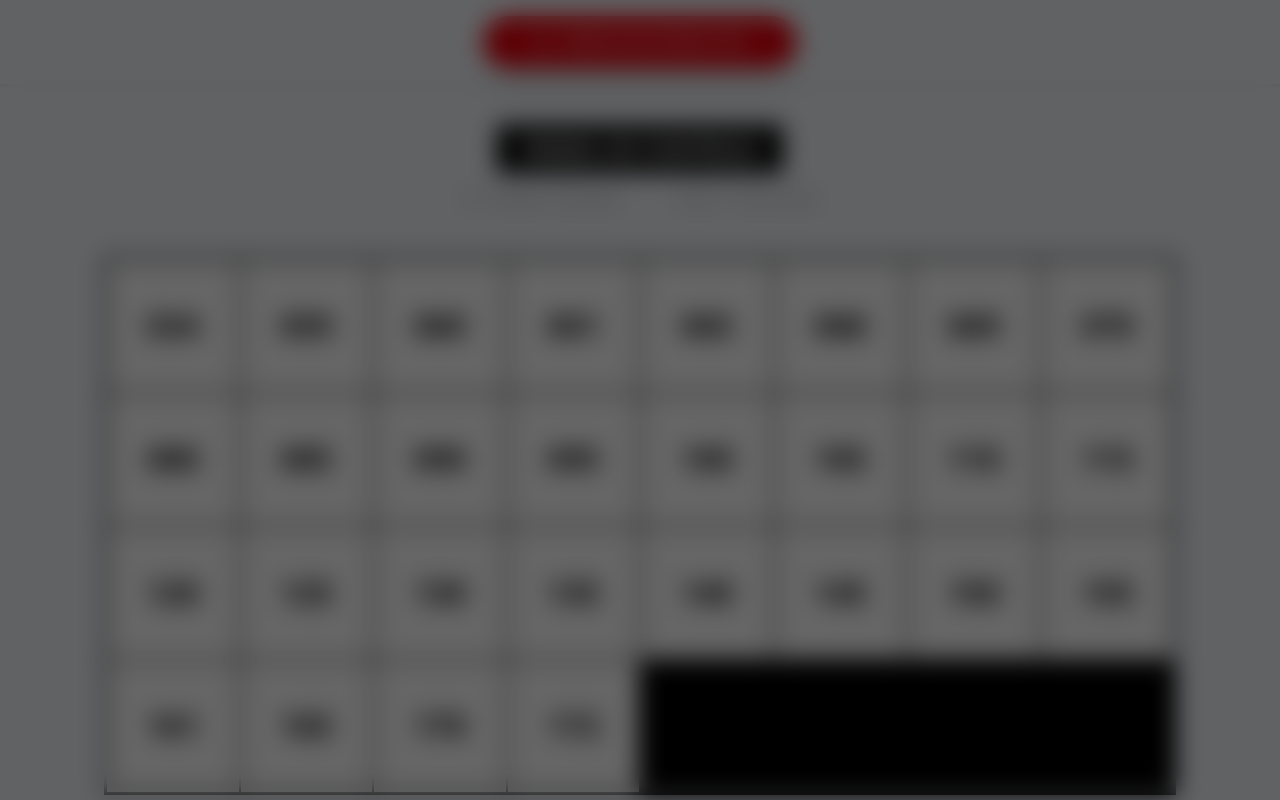
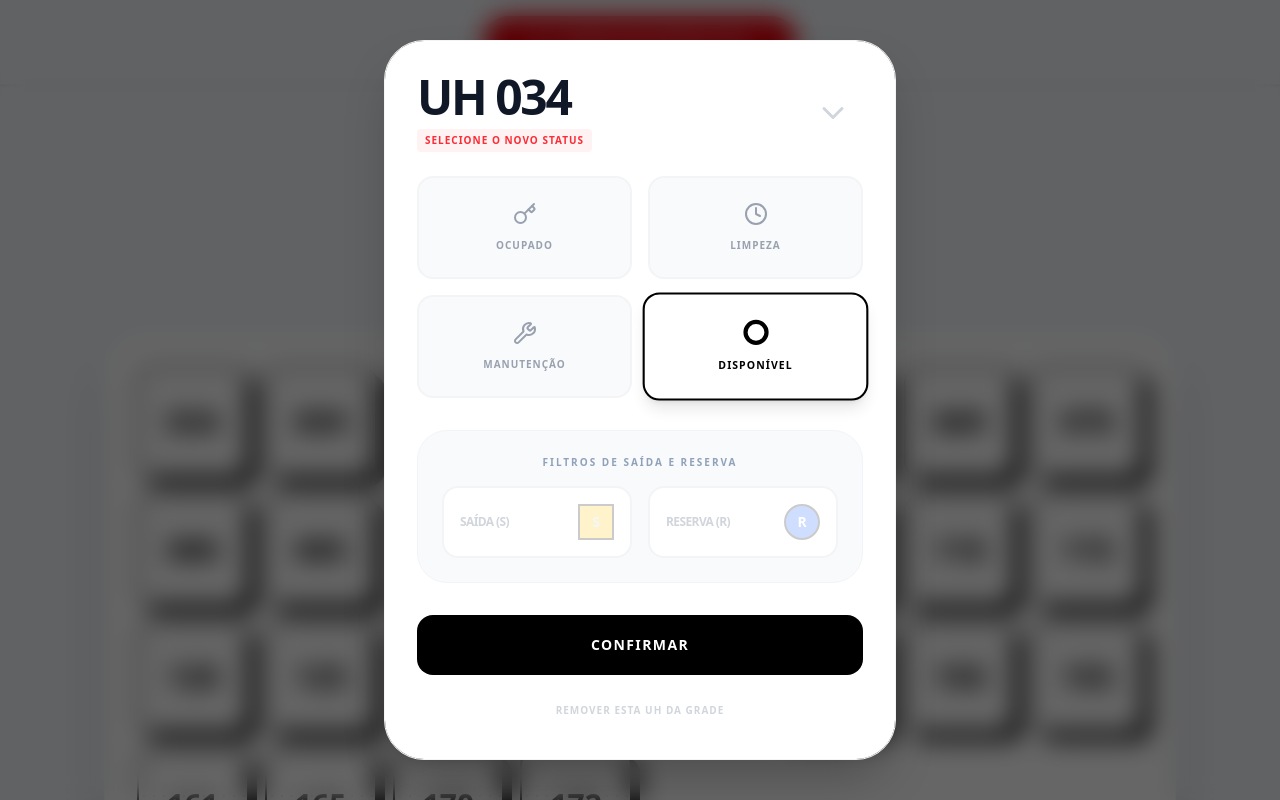
Before and after one commit to RdEngenharia/Controle-de-Chaves-Mec-nicas, a React (Vite) app: page / in a window 1280 px wide. Both pictures are taken after a click on the element "034". Shown: the top 800 px of the page. Built offline with nearby package versions, Linux system fonts and the light colour scheme.

Commit message:
atualização de leiaut

```diff
--- a/src/App.tsx
+++ b/src/App.tsx
@@ -49,11 +49,12 @@ const INITIAL_UH_LIST = [
 export default function App() {
   const [uhs, setUhs] = useState<UH[]>([]);
   const [editingUh, setEditingUh] = useState<UH | null>(null);
+  const [newUhId, setNewUhId] = useState('');
   const gridRef = useRef<HTMLDivElement>(null);
 
-  // Efeito para carregar dados e escutar redimensionamento
+  // Efeito para carregar dados
   useEffect(() => {
-    const saved = localStorage.getItem('chaves_uh_data_final');
+    const saved = localStorage.getItem('chaves_uh_data_v3');
     if (saved) {
       setUhs(JSON.parse(saved));
     } else {
@@ -69,9 +70,40 @@ export default function App() {
 
   useEffect(() => {
     if (uhs.length > 0) {
-      localStorage.setItem('chaves_uh_data_final', JSON.stringify(uhs));
+      localStorage.setItem('chaves_uh_data_v3', JSON.stringify(uhs));
     }
   }, [uhs]);
+
+  const addUh = (e: React.FormEvent) => {
+    e.preventDefault();
+    if (!newUhId.trim()) return;
+
+    if (uhs.find(u => u.id === newUhId.trim())) {
+      alert("Esta UH já existe na grade!");
+      return;
+    }
+
+    const newUh: UH = {
+      id: newUhId.trim(),
+      status: UHStatus.DISPONIVEL,
+      saidaHoje: false,
+      reservaHoje: false
+    };
+
+    setUhs(prev => {
+      const updated = [...prev, newUh];
+      // Ordenar numericamente se possível, senão alfabeticamente
+      return updated.sort((a, b) => a.id.localeCompare(b.id, undefined, { numeric: true }));
+    });
+    setNewUhId('');
+  };
+
+  const removeUh = (id: string) => {
+    if (confirm(`Tem certeza que deseja remover permanentemente a UH ${id}?`)) {
+      setUhs(prev => prev.filter(u => u.id !== id));
+      setEditingUh(null);
+    }
+  };
 
   const updateUh = (id: string, updates: Partial<UH>) => {
     setUhs(prev => prev.map(uh => uh.id === id ? { ...uh, ...updates } : uh));
@@ -165,46 +197,72 @@ export default function App() {
           <div className="inline-block bg-black text-white px-6 py-2 mb-4">
             <h1 className="text-2xl font-black tracking-tighter uppercase">Painel de Controle</h1>
           </div>
-          <div className="flex flex-col sm:flex-row items-center justify-center gap-4 sm:gap-14 text-sm font-bold text-gray-400">
+
+          <div className="flex flex-col sm:flex-row items-center justify-center gap-4 sm:gap-14 text-sm font-bold text-gray-400 mb-8">
             <span className="flex items-center gap-2 uppercase tracking-widest"><Clock size={16} /> Turno: Diurno</span>
             <span className="flex items-center gap-2 uppercase tracking-widest leading-none">Data: {new Date().toLocaleDateString('pt-BR')}</span>
           </div>
+
+          {/* NOVO: Formulário para adicionar UH */}
+          <form onSubmit={addUh} className="flex justify-center gap-2 max-w-sm mx-auto">
+            <input
+              type="text"
+              value={newUhId}
+              onChange={(e) => setNewUhId(e.target.value)}
+              placeholder="Número UH (ex: 205)"
+              className="flex-1 bg-white border-2 border-black px-4 py-2 font-bold uppercase placeholder:text-gray-300 focus:outline-none focus:ring-2 focus:ring-red-200 transition-all"
+            />
+            <button
+              type="submit"
+              className="bg-black text-white px-6 py-2 font-black hover:bg-gray-800 transition-colors"
+            >
+              ADICIONAR
+            </button>
+          </form>
         </header>
 
-        {/* GRADE DE UH - ESTILO QUADRADO (PORTA/JANELA) COM BORDAS PRETAS */}
+        {/* GRADE DE UH - ESTILO MODERNO: QUADRADOS SEPARADOS E FLUTUANTES */}
         <div
           ref={gridRef}
-          className="grid grid-cols-3 sm:grid-cols-4 md:grid-cols-6 lg:grid-cols-7 xl:grid-cols-8 gap-0 border-[2px] border-black bg-black"
+          className="grid grid-cols-3 sm:grid-cols-4 md:grid-cols-6 lg:grid-cols-7 xl:grid-cols-8 gap-4 p-8 bg-white rounded-[40px] shadow-2xl border border-gray-100"
         >
           {uhs.map((uh) => (
-            <div
+            <motion.div
               key={uh.id}
+              whileHover={{ y: -5, scale: 1.02 }}
+              whileTap={{ scale: 0.95 }}
               onClick={() => setEditingUh(uh)}
               style={{ backgroundColor: getStatusColor(uh.status) }}
-              className={`relative cursor-pointer aspect-square flex flex-col items-center justify-center border border-black transition-all hover:brightness-95`}
+              className={`relative cursor-pointer aspect-square flex flex-col items-center justify-center rounded-2xl border-2 border-black transition-all shadow-[8px_8px_0px_0px_rgba(0,0,0,1)] hover:shadow-[12px_12px_0px_0px_rgba(0,0,0,1)] group overflow-hidden`}
               id={`uh-card-${uh.id}`}
             >
-              <span className={`text-2xl sm:text-3xl font-black ${uh.status === UHStatus.OCUPADO || uh.status === UHStatus.MANUTENCAO ? 'text-white' : 'text-black'}`}>
+              <div className="absolute inset-0 opacity-0 group-hover:opacity-10 bg-white transition-opacity" />
+
+              <span className={`text-2xl sm:text-3xl font-black z-10 ${uh.status === UHStatus.OCUPADO || uh.status === UHStatus.MANUTENCAO ? 'text-white' : 'text-black'}`}>
                 {uh.id}
               </span>
 
-              {/* Marcadores S e R conforme solicitados */}
-              <div className="absolute top-1 right-1 flex flex-col gap-1 items-end pointer-events-none scale-[0.8] origin-top-right">
+              {/* Marcadores S e R */}
+              <div className="absolute top-1.5 right-1.5 flex flex-col gap-1 items-end pointer-events-none scale-[0.8] origin-top-right z-20">
                 {uh.saidaHoje && (
-                  <div className="relative w-8 h-8 flex items-center justify-center" title="Saída">
-                    <svg viewBox="0 0 24 24" className="absolute inset-0 w-full h-full text-yellow-400 drop-shadow-md">
-                      <path fill="currentColor" stroke="black" strokeWidth="2.5" d="M12 2L2 20h20L12 2z" />
+                  <div className="relative w-8 h-8 flex items-center justify-center drop-shadow-md" title="Saída">
+                    <svg viewBox="0 0 24 24" className="absolute inset-0 w-full h-full text-yellow-400">
+                      <path fill="currentColor" stroke="black" strokeWidth="3" d="M12 2L2 20h20L12 2z" />
                     </svg>
                     <span className="relative z-10 text-[10px] font-black text-black mt-1">S</span>
                   </div>
                 )}
                 {uh.reservaHoje && (
-                  <div className="w-8 h-8 bg-white text-blue-700 text-[10px] font-black flex items-center justify-center rounded-full border-[2.5px] border-blue-700 shadow-md" title="Reserva">
+                  <div className="w-8 h-8 bg-white text-blue-700 text-[10px] font-black flex items-center justify-center rounded-full border-[3px] border-blue-700 shadow-md" title="Reserva">
                     R
                   </div>
                 )}
               </div>
-            </div>
+
+              {/* Detalhe estético: grade discreta no fundo do card */}
+              <div className="absolute inset-0 opacity-10 pointer-events-none"
+                   style={{backgroundImage: 'radial-gradient(circle, currentColor 1px, transparent 1px)', backgroundSize: '10px 10px'}} />
+            </motion.div>
           ))}
         </div>
 
@@ -240,59 +298,63 @@ export default function App() {
               className="fixed inset-0 bg-black/60 backdrop-blur-md z-50"
             />
             <motion.div
-              initial={{ y: "100%", opacity: 0 }} animate={{ y: 0, opacity: 1 }} exit={{ y: "100%", opacity: 0 }}
-              className="fixed bottom-0 left-0 right-0 bg-white p-6 rounded-t-[40px] z-[60] shadow-2xl md:max-w-lg md:mx-auto md:relative md:bottom-auto md:mt-20 md:rounded-3xl"
+              initial={{ scale: 0.9, opacity: 0 }}
+              animate={{ scale: 1, opacity: 1 }}
+              exit={{ scale: 0.9, opacity: 0 }}
+              className="fixed inset-0 m-auto w-[95%] max-w-lg h-fit bg-white p-8 rounded-[40px] z-[60] shadow-2xl overflow-y-auto max-h-[90vh] border border-gray-100"
               id="status-modal"
             >
-              <div className="max-w-md mx-auto">
-                <div className="flex justify-between items-center mb-8">
+              <div className="flex justify-between items-center mb-6">
                 <div>
-                    <h2 className="text-4xl font-black tracking-tight text-gray-900 leading-none">UH {editingUh.id}</h2>
-                    <p className="text-xs font-bold text-gray-400 mt-2 uppercase tracking-widest">Ações da Unidade</p>
+                  <h2 className="text-5xl font-black tracking-tighter text-gray-900 leading-none">UH {editingUh.id}</h2>
+                  <p className="text-[10px] font-black text-red-500 mt-2 uppercase tracking-widest bg-red-50 inline-block px-2 py-1 rounded">Selecione o Novo Status</p>
                 </div>
-                  <button onClick={() => setEditingUh(null)} className="p-2 hover:bg-gray-100 rounded-full transition-colors">
-                    <ChevronDown size={32} className="text-gray-300" />
+                <button
+                  onClick={() => setEditingUh(null)}
+                  className="p-3 hover:bg-gray-100 rounded-full transition-colors group"
+                >
+                  <ChevronDown size={36} className="text-gray-300 group-hover:text-black transition-colors" />
                 </button>
               </div>
 
-                <div className="grid grid-cols-2 gap-3 mb-10">
+              <div className="grid grid-cols-2 gap-4 mb-8">
                 <StatusBtn
                   label="OCUPADO" color={COLORS.OCUPADO}
                   active={editingUh.status === UHStatus.OCUPADO}
                   onClick={() => updateUh(editingUh.id, { status: UHStatus.OCUPADO })}
-                    icon={<Key size={20} />}
+                  icon={<Key size={24} />}
                 />
                 <StatusBtn
                   label="LIMPEZA" color={COLORS.LIMPEZA}
                   active={editingUh.status === UHStatus.LIMPEZA}
                   onClick={() => updateUh(editingUh.id, { status: UHStatus.LIMPEZA })}
-                    icon={<Clock size={20} />}
+                  icon={<Clock size={24} />}
                 />
                 <StatusBtn
                   label="MANUTENÇÃO" color={COLORS.MANUTENCAO}
                   active={editingUh.status === UHStatus.MANUTENCAO}
                   onClick={() => updateUh(editingUh.id, { status: UHStatus.MANUTENCAO })}
-                    icon={<Wrench size={20} />}
+                  icon={<Wrench size={24} />}
                 />
                 <StatusBtn
                   label="DISPONÍVEL" color={COLORS.DISPONIVEL}
                   active={editingUh.status === UHStatus.DISPONIVEL}
                   border onClick={() => updateUh(editingUh.id, { status: UHStatus.DISPONIVEL })}
-                    icon={<div className="w-5 h-5 rounded-full border-2 border-current" />}
+                  icon={<div className="w-6 h-6 rounded-full border-4 border-current" />}
                 />
               </div>
 
-                <div className="space-y-4">
-                  <h3 className="text-[10px] font-black text-gray-300 uppercase tracking-widest ml-2">Marcadores de Campo</h3>
+              <div className="bg-slate-50 p-6 rounded-[30px] border border-slate-100 mb-8">
+                <h3 className="text-[10px] font-black text-slate-400 uppercase tracking-[0.2em] mb-4 text-center">Filtros de Saída e Reserva</h3>
                 <div className="grid grid-cols-2 gap-4">
                   <MarkerBtn
-                      label="Saída (S)" symbol="S"
+                    label="SAÍDA (S)" symbol="S"
                     active={editingUh.saidaHoje}
                     color="bg-yellow-400"
                     onClick={() => updateUh(editingUh.id, { saidaHoje: !editingUh.saidaHoje })}
                   />
                   <MarkerBtn
-                      label="Reserva (R)" symbol="R"
+                    label="RESERVA (R)" symbol="R"
                     active={editingUh.reservaHoje}
                     color="bg-blue-600 text-white rounded-full"
                     onClick={() => updateUh(editingUh.id, { reservaHoje: !editingUh.reservaHoje })}
@@ -300,11 +362,18 @@ export default function App() {
                 </div>
               </div>
 
+              <div className="grid grid-cols-1 gap-4">
                 <button
                   onClick={() => setEditingUh(null)}
-                  className="w-full mt-10 py-5 bg-black text-white rounded-2xl font-black uppercase tracking-widest text-sm hover:bg-gray-900 transition-colors"
+                  className="w-full py-5 bg-black text-white rounded-2xl font-black uppercase tracking-widest text-sm hover:bg-gray-800 transition-all hover:shadow-lg active:scale-95 shadow-black/10"
                 >
-                  Confirmar e Fechar
+                  Confirmar
+                </button>
+                <button
+                  onClick={() => removeUh(editingUh.id)}
+                  className="w-full py-3 text-[10px] font-black text-gray-300 hover:text-red-500 transition-colors uppercase tracking-widest"
+                >
+                  Remover esta UH da grade
                 </button>
               </div>
             </motion.div>
```
Lines whose indentation alone changed are shown as unchanged.
